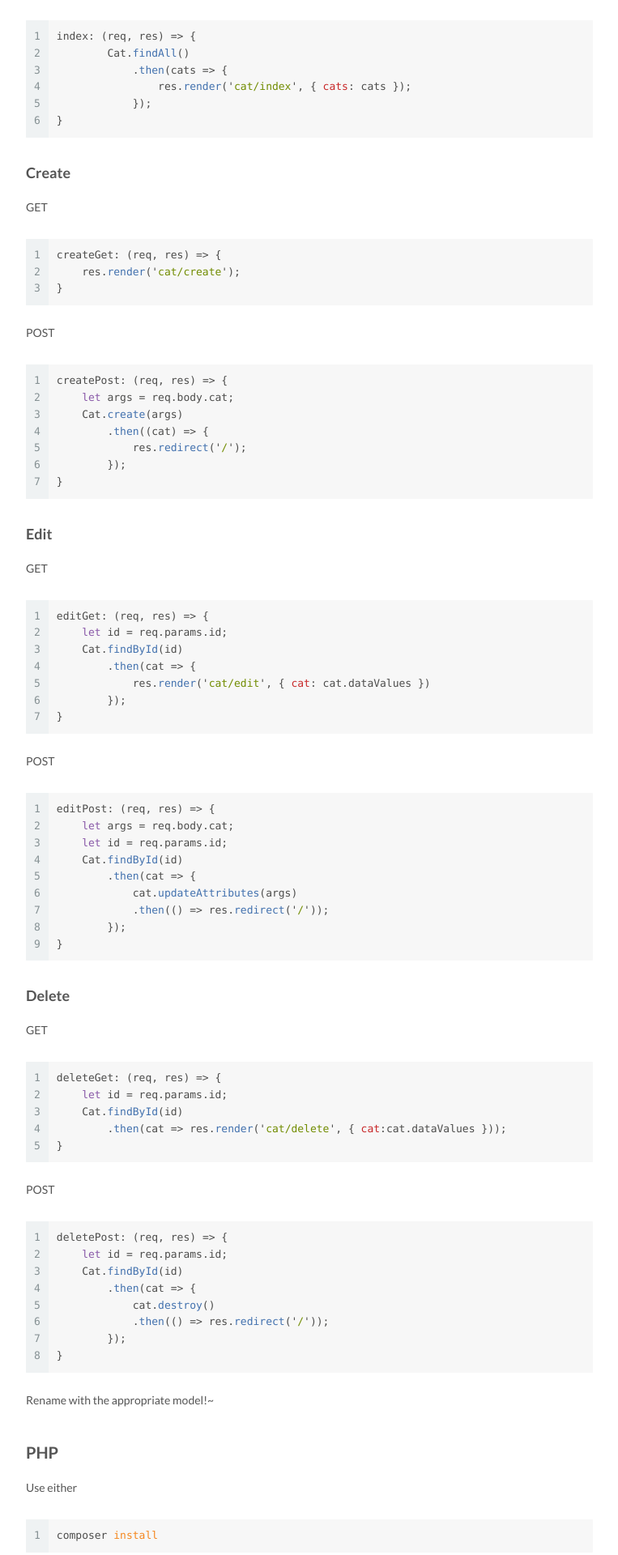
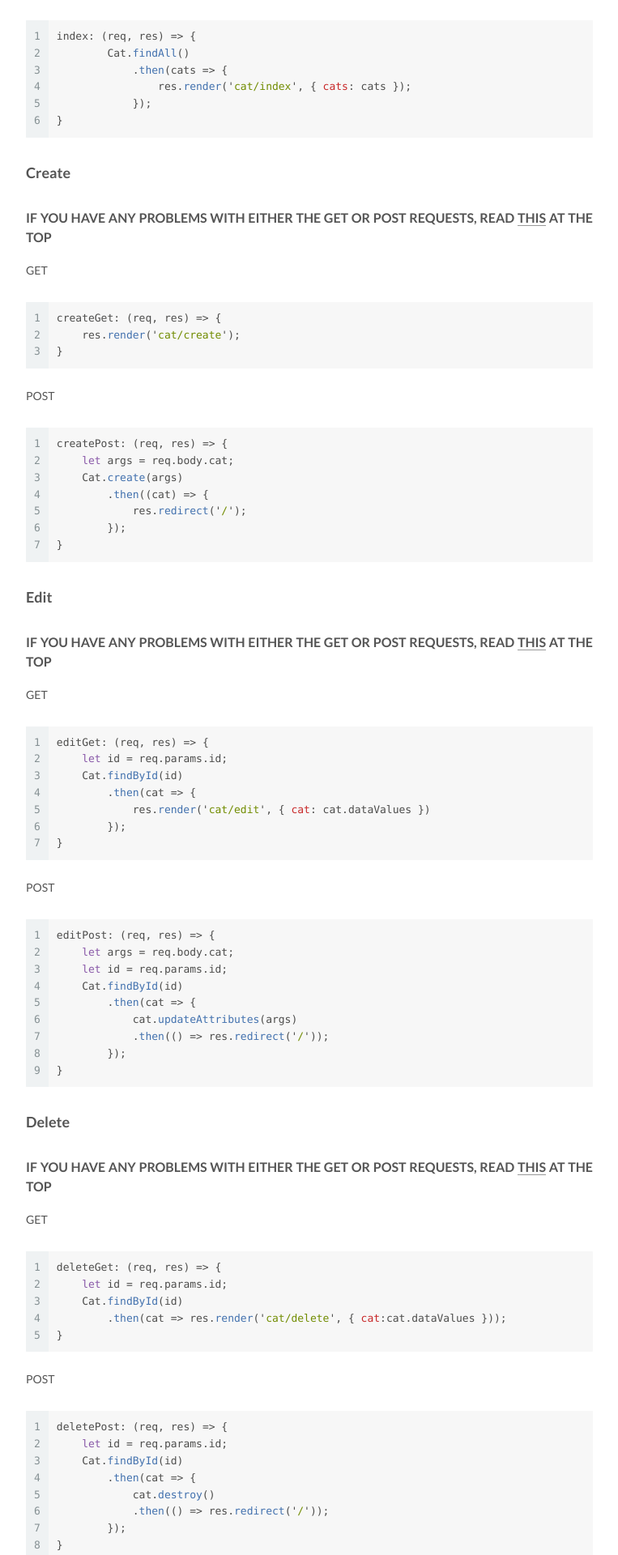
Before and after one commit to fr3fou/cheatsheet, a Jekyll site: the page built from _posts/2018-08-09-Intro.md, in a window 1280 px wide. Shown: the part 2226-4146 px from the top of the page at 81% size, without its empty margins (258-1021 px from the left). Built offline with Jekyll 4.4.1, drawn with Linux system fonts in a browser that asks for light colours.

Commit message:
Update 2018-08-09-Intro.md

````diff
--- a/_posts/2018-08-09-Intro.md
+++ b/_posts/2018-08-09-Intro.md
@@ -80,6 +80,8 @@ index: (req, res) => {
 
 ### Create
 
+#### IF YOU HAVE ANY PROBLEMS WITH EITHER THE GET OR POST REQUESTS, READ [THIS](javascript) AT THE TOP
+
 GET
 
 ```js
@@ -101,6 +103,8 @@ createPost: (req, res) => {
 ```
 
 ### Edit
+
+#### IF YOU HAVE ANY PROBLEMS WITH EITHER THE GET OR POST REQUESTS, READ [THIS](javascript) AT THE TOP
 
 GET
 
@@ -129,6 +133,8 @@ editPost: (req, res) => {
 ```
 
 ### Delete
+
+#### IF YOU HAVE ANY PROBLEMS WITH EITHER THE GET OR POST REQUESTS, READ [THIS](javascript) AT THE TOP
 
 GET
 
````
